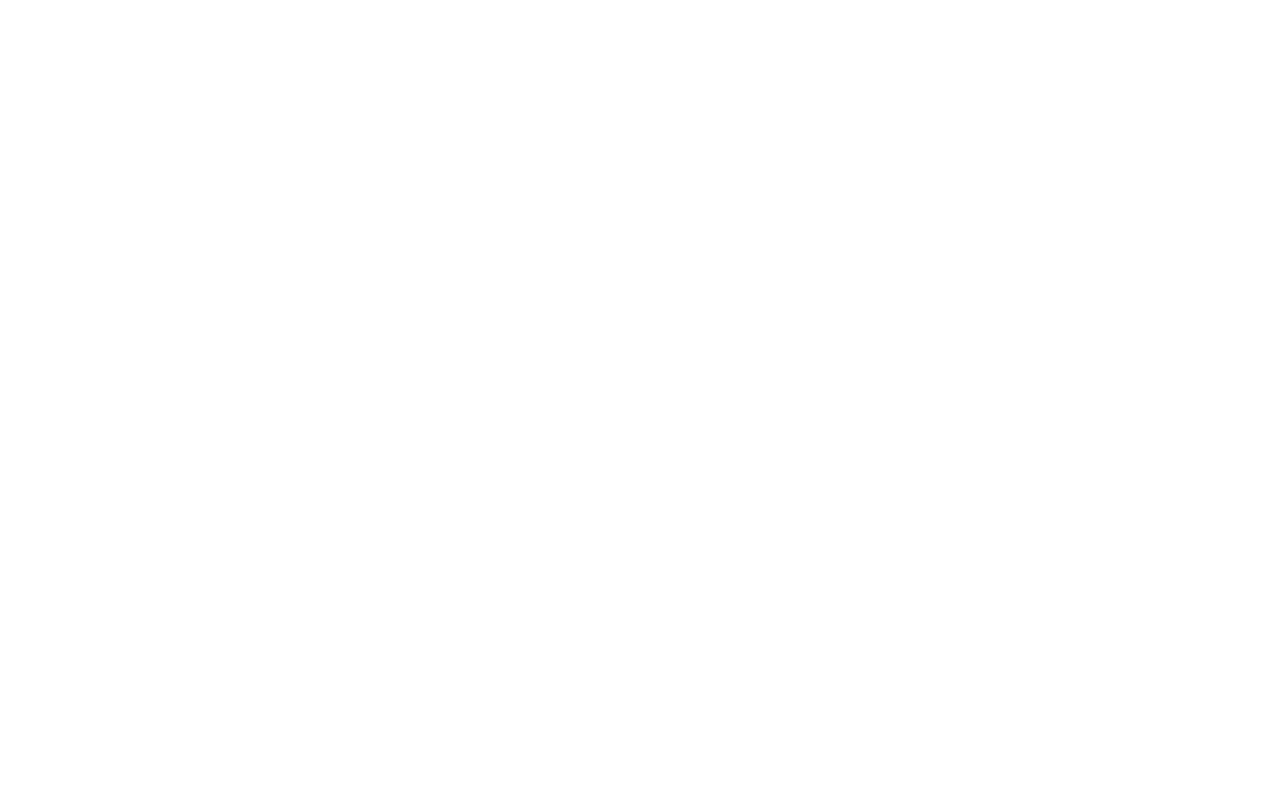
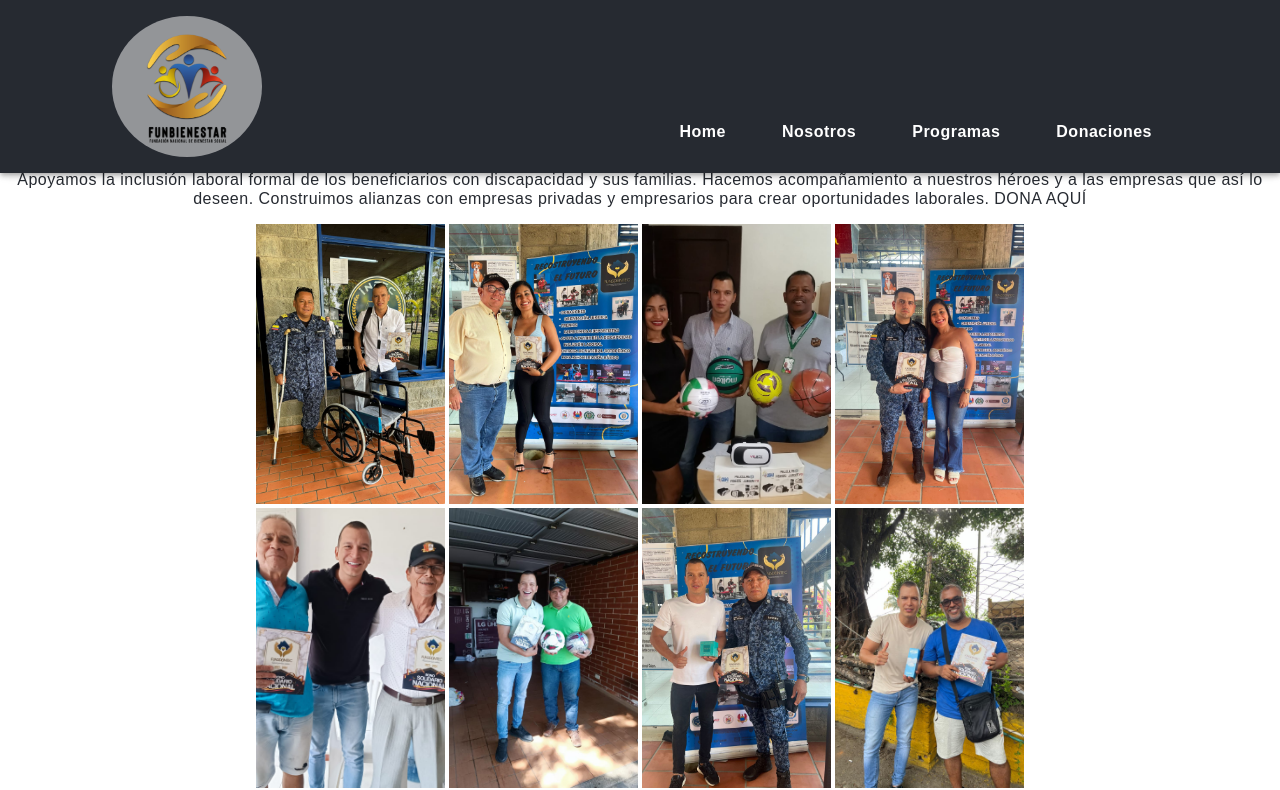
Before and after one commit to bholguin/funbienestar, a React (Create React App) app: page /donaciones in a window 1280 px wide. Before the commit this address had no page. Shown: the top 790 px of the page. Built offline with nearby package versions, Linux system fonts and the light colour scheme.

Commit message:
refactor pages

```diff
--- a/src/App.tsx
+++ b/src/App.tsx
@@ -6,6 +6,7 @@
 import { CssBaseline, ThemeProvider } from '@mui/material';
 import {theme} from './theme'
 import { NuestrosProgramas } from './pages/nuestros-programas';
+import { Donaciones } from './pages/donaciones/Donaciones';
 
 function App() {
   return (
@@ -18,6 +19,7 @@
               <Route index element={<Home />} />
               <Route path='/nosotros' element={<Nosotros />} />
               <Route path='/nuestros-programas' element={<NuestrosProgramas />} />
+              <Route path='/donaciones' element={<Donaciones />} />
             </Route>
           </Routes>
         </Router>
--- a/src/components/Header/Header.tsx
+++ b/src/components/Header/Header.tsx
@@ -26,7 +26,7 @@
     { label: 'Home', to: '/' },
     { label: 'Nosotros', to: '/nosotros' },
     { label: 'Programas', to: '/nuestros-programas' },
-    { label: 'Donaciones', to: '' },
+    { label: 'Donaciones', to: '/donaciones' },
 ];
 
 export const Header = (props: Props) => {
--- a/src/layout/Layout.styles.ts
+++ b/src/layout/Layout.styles.ts
@@ -8,7 +8,6 @@
         flexDirection: 'column',
         alignItems: 'center',
         minHeight: '85vh',
-        justifyContent: 'center',
         [theme.breakpoints.up('sm')]: {
             paddingTop: '10.6rem',
         }
--- /dev/null
+++ b/src/pages/donaciones/Donaciones.hook.ts
@@ -0,0 +1,66 @@
+import { useEffect } from "react";
+
+export const useDonaciones = () => {
+
+        const itemData = [
+            {
+              img: '/assets/img-web-1.jpg',
+              title: 'img-web-1',
+            },
+            {
+              img: '/assets/img-web-2.jpg',
+              title: 'img-web-1',
+            },
+            {
+              img: '/assets/img-web-7.jpg',//
+              title: 'img-web-1',
+            },
+            {
+              img: '/assets/img-web-4.jpg',
+              title: 'img-web-1',
+
+            },
+            {
+              img: '/assets/img-web-5.jpg',
+              title: 'img-web-1',
+
+            },
+            {
+              img: '/assets/img-web-6.jpg',
+              title: 'img-web-1',
+            },
+            {
+              img: '/assets/img-web-3.jpg',//
+              title: 'img-web-1',
+            },
+            {
+              img: '/assets/img-web-8.jpg',
+              title: 'img-web-1',
+            },
+            {
+              img: '/assets/img-web-9.jpg',
+              title: 'img-web-1',
+            },
+            {
+              img: '/assets/imagen-3.jpeg',
+              title: 'img-web-1',
+            },
+            {
+              img: '/assets/imagen-2.jpeg',
+              title: 'img-web-1',
+            },
+            {
+              img: '/assets/imagen-1.jpeg',
+              title: 'img-web-1',
+            },
+          ];
+
+          useEffect(() => {
+            window.scrollTo(0, 0)
+          }, [])
+
+
+        return {
+            itemData
+        }
+}
--- /dev/null
+++ b/src/pages/donaciones/Donaciones.styles.ts
@@ -0,0 +1,23 @@
+import { Box, ImageList, styled } from "@mui/material"
+
+export namespace Styled {
+    export const BoxPhotos = styled(Box)(() => ({
+        display: 'flex',
+        width: '100%',
+        justifyContent: 'center'
+    }))
+
+    export const ImageListStyled = styled(ImageList)(({theme}) => ({
+        display: 'grid',
+        width: '100%',
+        gridTemplateColumns: 'repeat(2, 1fr) !important',
+        [theme.breakpoints.up('md')]: {
+            width: '80%',
+            gridTemplateColumns: 'repeat(3, 1fr) !important',
+        },
+        [theme.breakpoints.up('lg')]: {
+            width: '60%',
+            gridTemplateColumns: 'repeat(4, 1fr) !important',
+        }
+    }))
+}
--- /dev/null
+++ b/src/pages/donaciones/Donaciones.tsx
@@ -0,0 +1,37 @@
+import { ImageListItem } from "@mui/material"
+import { useDonaciones } from "./Donaciones.hook"
+import { Styled } from "./Donaciones.styles"
+
+export const Donaciones = () => {
+    const { itemData } = useDonaciones()
+    return (
+        <>
+            Apoyamos la inclusión laboral formal de los beneficiarios con
+            discapacidad y sus familias. Hacemos acompañamiento a nuestros
+            héroes y a las empresas que así lo deseen.
+            Construimos alianzas con empresas privadas y empresarios para
+            crear oportunidades laborales.
+            DONA AQUÍ
+
+
+            <Styled.BoxPhotos>
+                <Styled.ImageListStyled
+                    variant="quilted"
+                    rowHeight={280}
+                >
+                    {itemData.map((item, index) => (
+                        <ImageListItem key={item.img}>
+                            <img
+                                key={index}
+                                srcSet={`${item.img}?w=164&h=164&fit=crop&auto=format&dpr=2 2x`}
+                                src={`${item.img}?w=164&h=164&fit=crop&auto=format`}
+                                alt={item.title}
+                                loading="lazy"
+                            />
+                        </ImageListItem>
+                    ))}
+                </Styled.ImageListStyled>
+            </Styled.BoxPhotos>
+        </>
+    )
+}
--- a/src/pages/home/Home.hook.ts
+++ b/src/pages/home/Home.hook.ts
@@ -1,3 +1,5 @@
+import { useEffect } from "react";
+
 export const useHome = () => {
 
         const options = [{
@@ -22,42 +24,9 @@
 
         const itemData = [
             {
-              img: '/assets/img-web-1.jpg',
-              title: 'img-web-1',
-            },
-            {
-              img: '/assets/img-web-2.jpg',
-              title: 'img-web-1',
-            },
-            {
-              img: '/assets/img-web-7.jpg',//
-              title: 'img-web-1',
-            },
-            {
-              img: '/assets/img-web-4.jpg',
-              title: 'img-web-1',
-
-            },
-            {
               img: '/assets/img-web-5.jpg',
               title: 'img-web-1',
 
-            },
-            {
-              img: '/assets/img-web-6.jpg',
-              title: 'img-web-1',
-            },
-            {
-              img: '/assets/img-web-3.jpg',//
-              title: 'img-web-1',
-            },
-            {
-              img: '/assets/img-web-8.jpg',
-              title: 'img-web-1',
-            },
-            {
-              img: '/assets/img-web-9.jpg',
-              title: 'img-web-1',
             },
             {
               img: '/assets/imagen-3.jpeg',
@@ -73,6 +42,10 @@
             },
           ];
 
+          useEffect(() => {
+            window.scrollTo(0, 0)
+          }, [])
+
         return {
             itemData,
             aliados,
--- a/src/pages/home/Home.styles.ts
+++ b/src/pages/home/Home.styles.ts
@@ -107,14 +107,14 @@
 
     export const ImageListStyled = styled(ImageList)(({theme}) => ({
         display: 'grid',
-        width: '100%',
+        width: '98%',
         gridTemplateColumns: 'repeat(2, 1fr) !important',
         [theme.breakpoints.up('md')]: {
             width: '80%',
-            gridTemplateColumns: 'repeat(3, 1fr) !important',
+            gridTemplateColumns: 'repeat(2, 1fr) !important',
         },
         [theme.breakpoints.up('lg')]: {
-            width: '60%',
+            width: '70%',
             gridTemplateColumns: 'repeat(4, 1fr) !important',
         }
     }))
--- a/src/pages/home/Home.tsx
+++ b/src/pages/home/Home.tsx
@@ -122,7 +122,5 @@
                 ))}
             </Styled.ImageListStyled>
         </Styled.BoxPhotos>
-
-
     </Box>
 }
--- a/src/pages/nosotros/Nosotros.tsx
+++ b/src/pages/nosotros/Nosotros.tsx
@@ -1,4 +1,5 @@
 import { Box, List, ListItem, ListItemText, Typography, styled } from "@mui/material"
+import { useEffect } from "react"
 
 const ImageStyled = styled('img')(({ theme }) => ({
     width: '350px',
@@ -11,39 +12,70 @@
 }))
 
 export const Nosotros = () => {
-    return <Box sx={{
+    useEffect(() => {
+        window.scrollTo(0, 0)
+    }, [])
+
+    return <>
+        <Box
+            sx={{
+                position: 'relative',
+                minHeight: { xs: '200px', md: '400px' },
+                overflow: 'hidden',
+                width: '100%',
+                display: 'flex',
+                justifyContent: 'center',
+                alignItems: 'center',
+                "::before": {
+                    content: '" "',
+                    position: 'absolute',
+                    backgroundImage: 'url(/assets/inpec-helps.jpg)',
+                    backgroundRepeat: 'no-repeat',
+                    backgroundPosition: { xs: "50% 50%", md: "50% 32%" },
+                    backgroundSize: 'cover',
+                    top: '0px',
+                    right: '0px',
+                    bottom: '0px',
+                    left: '0px',
+                    opacity: '0.7'
+                }
+            }}
+        >
+            <Typography sx={{
+                position: 'relative',
+                fontSize: { xs: "2.5rem", md: '4rem' },
+                fontWeight: 'bold',
+                color: 'white',
+                textShadow: '4px 4px 6px rgba(0,0,0,0.70)',
+            }}>
+                Quienes Somos
+            </Typography>
+        </Box>
+        <Box sx={{
             width: { xs: '90%', lg: '60%' },
             display: 'flex',
             flexDirection: 'column',
             gap: '1rem',
             paddingTop: '3rem',
-        paddingBottom: '1rem'
+            paddingBottom: '3rem',
+            position: 'relative'
         }}>
-        <Typography variant="h1" padding={0}>Nosotros</Typography>
-        <Box sx={{ display: 'flex', flexDirection: { xs: 'column-reverse', lg: 'row' }, gap: '2rem', justifyContent: 'center', alignItems: 'center' }}>
-            <ImageStyled
-                src="/assets/nosotros-img.jpeg"
-                alt="nosotros-img"
-            />
-            <Box sx={{ display: 'flex', flexDirection: 'column', gap: '1rem' }}>
 
-                <Typography align="justify" >
+            <Typography align="justify">
                 La <b>FUNDACION NACIONAL DE BIENESTAR SOCIAL</b> es una entidad autónoma de servicio social, de
                 carácter privado y sin ánimo de lucro con personería jurídica reconocida, comprometida con el
                 bienestar social de nuestro país.
             </Typography>
-                <Typography align="justify" >
+            <Typography align="justify">
                 su objetivo contribuir al desarrollo comunitario y social mediante la concepción, promoción y
                 ejecución de planes y programas directos proyectando obras sociales.
             </Typography>
-                <Typography align="justify" >
+            <Typography align="justify">
                 Desde hace años trabajamos con hombres y mujeres de las Fuerzas Militares y de Policía e inpec
                 heridos, con discapacidad adquirida, sus familias y las familias de los fallecidos en cumplimiento
                 de su deber.
             </Typography>
+        </Box>
+    </>
 
-
-            </Box>
-        </Box>
-    </Box>
 }
--- a/src/pages/nuestros-programas/NuestrosProgramas.tsx
+++ b/src/pages/nuestros-programas/NuestrosProgramas.tsx
@@ -1,10 +1,15 @@
 import { Box, List, ListItem, ListItemText, styled, Typography } from "@mui/material"
+import { useEffect } from "react"
 
 const ListItemStyled = styled(ListItem)({
      display: 'flex', flexDirection: 'column', justifyContent: 'start', alignItems: 'flex-start'
 })
 
 export const NuestrosProgramas = () => {
+    useEffect(() => {
+        window.scrollTo(0, 0)
+      }, [])
+
     return (
         <Box sx={{
             width: { xs: '90%', lg: '60%' },
```
Lines whose indentation alone changed are shown as unchanged.
